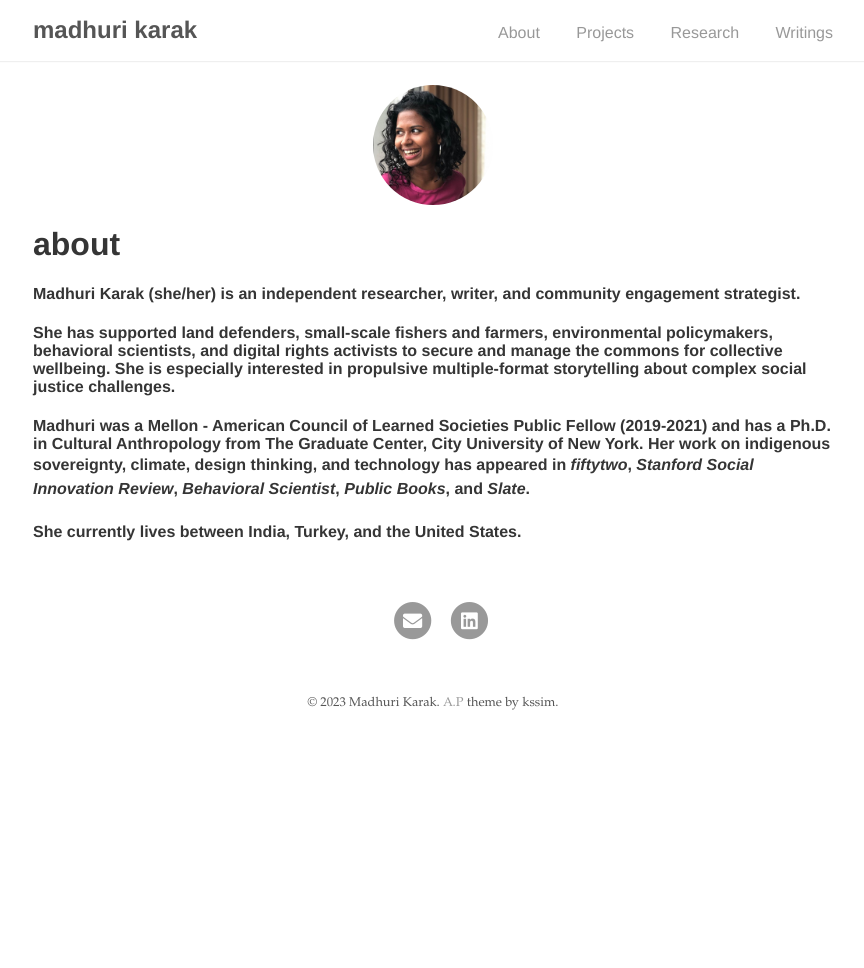
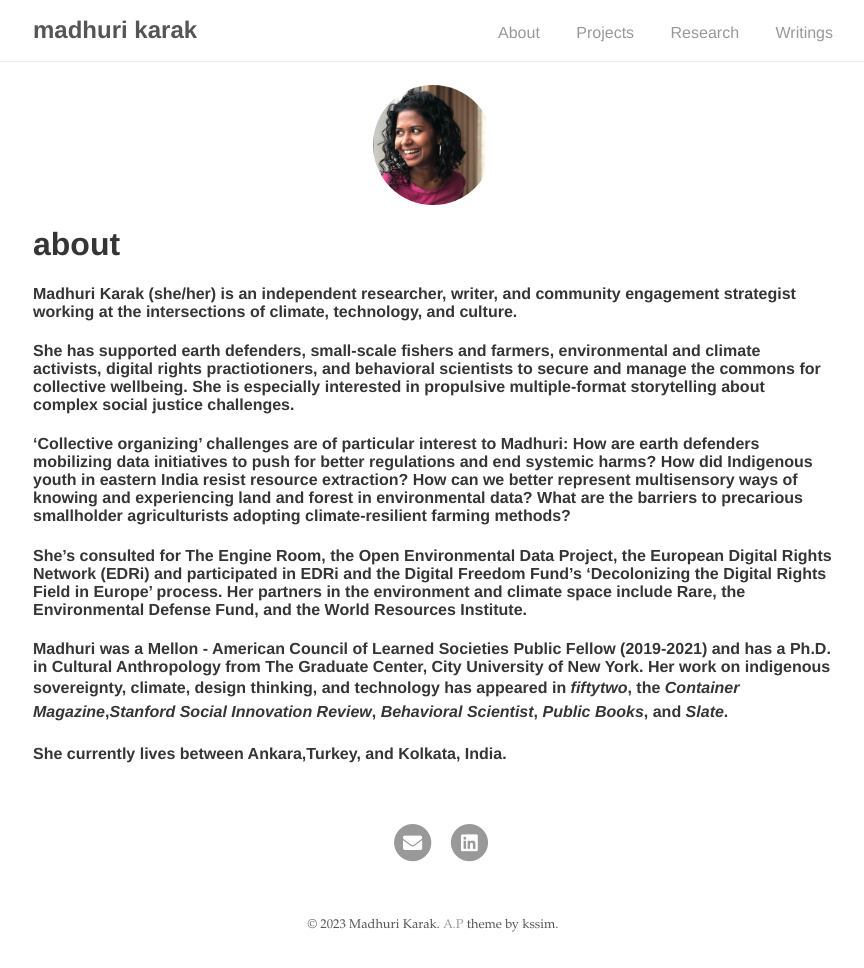
Before and after one commit to madhurikarak/madhurikarak.github.io, a Jekyll site: the page built from index.md, in a window 1280 px wide. Shown: the whole page, without its empty margins (207-1071 px from the left). Built offline with Jekyll 4.4.1, drawn with Linux system fonts in a browser that asks for light colours; our own code applies the rules of GitHub Pages for plain Markdown files; before the commit the page ends 900 px from its top, so only the background shows below that.

Commit message:
Update index.md

```diff
--- a/index.md
+++ b/index.md
@@ -3,10 +3,14 @@ layout: about
 ---
 
 # about
-#### Madhuri Karak (she/her) is an independent researcher, writer, and community engagement strategist.
+#### Madhuri Karak (she/her) is an independent researcher, writer, and community engagement strategist working at the intersections of climate, technology, and culture.
 
-#### She has supported land defenders, small-scale fishers and farmers, environmental policymakers, behavioral scientists, and digital rights activists to secure and manage the commons for collective wellbeing. She is especially interested in propulsive multiple-format storytelling about complex social justice challenges.
+#### She has supported earth defenders, small-scale fishers and farmers, environmental and climate activists, digital rights practiotioners, and behavioral scientists to secure and manage the commons for collective wellbeing. She is especially interested in propulsive multiple-format storytelling about complex social justice challenges.
 
-#### Madhuri was a Mellon - American Council of Learned Societies Public Fellow (2019-2021) and has a Ph.D. in Cultural Anthropology from The Graduate Center, City University of New York. Her work on indigenous sovereignty, climate, design thinking, and technology has appeared in _fiftytwo_, _Stanford Social Innovation Review_, _Behavioral Scientist_, _Public Books_, and _Slate_.
+#### ‘Collective organizing’ challenges are of particular interest to Madhuri: How are earth defenders mobilizing data initiatives to push for better regulations and end systemic harms? How did Indigenous youth in eastern India resist resource extraction? How can we better represent multisensory ways of knowing and experiencing land and forest in environmental data? What are the barriers to precarious smallholder agriculturists adopting climate-resilient farming methods?
 
-#### She currently lives between India, Turkey, and the United States.
+#### She's consulted for The Engine Room, the Open Environmental Data Project, the European Digital Rights Network (EDRi) and participated in EDRi and the Digital Freedom Fund's 'Decolonizing the Digital Rights Field in Europe’ process. Her partners in the environment and climate space include Rare, the Environmental Defense Fund, and the World Resources Institute.
+
+#### Madhuri was a Mellon - American Council of Learned Societies Public Fellow (2019-2021) and has a Ph.D. in Cultural Anthropology from The Graduate Center, City University of New York. Her work on indigenous sovereignty, climate, design thinking, and technology has appeared in _fiftytwo_, the _Container Magazine_,_Stanford Social Innovation Review_, _Behavioral Scientist_, _Public Books_, and _Slate_.
+
+#### She currently lives between Ankara,Turkey, and Kolkata, India.
```
